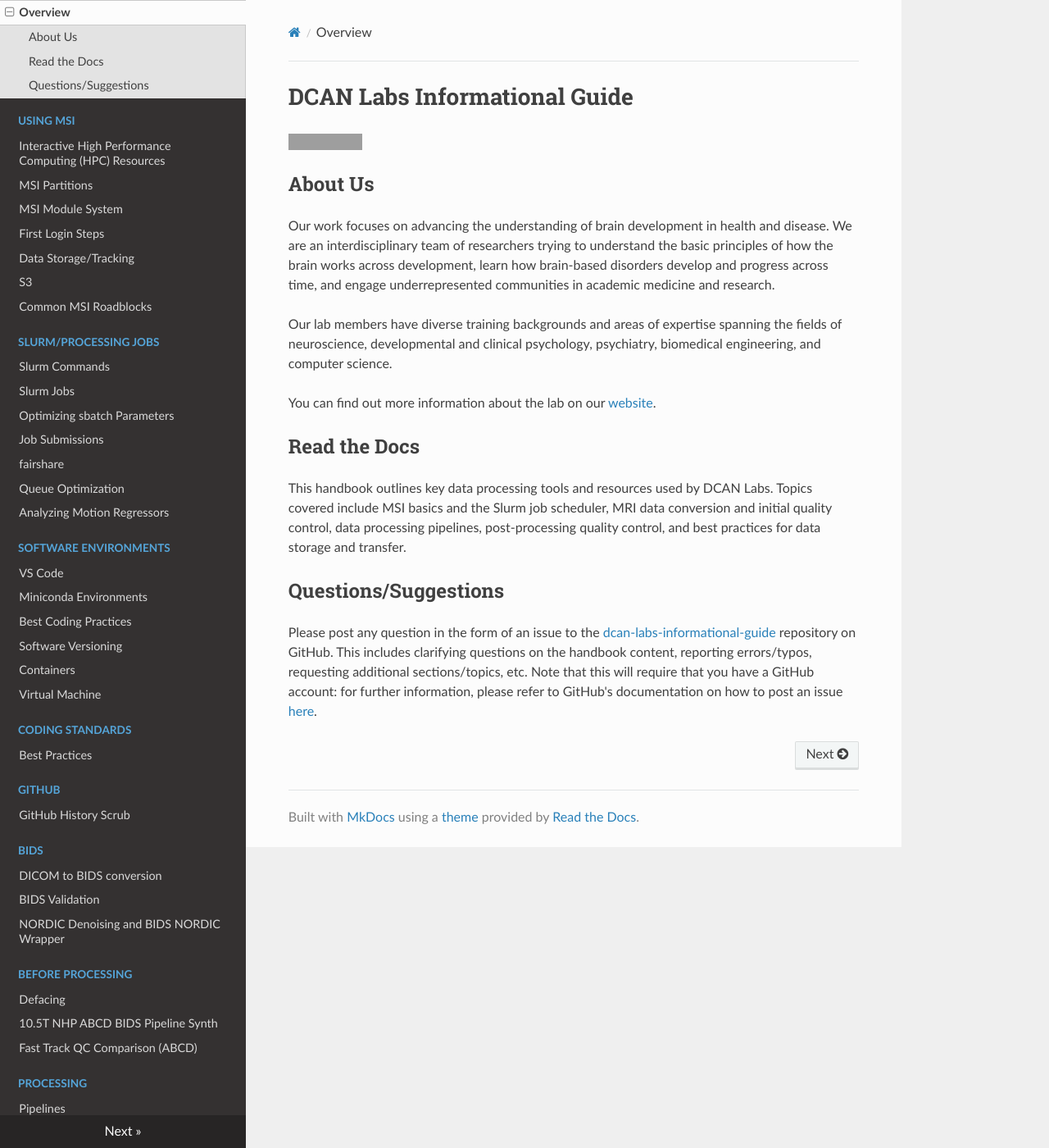
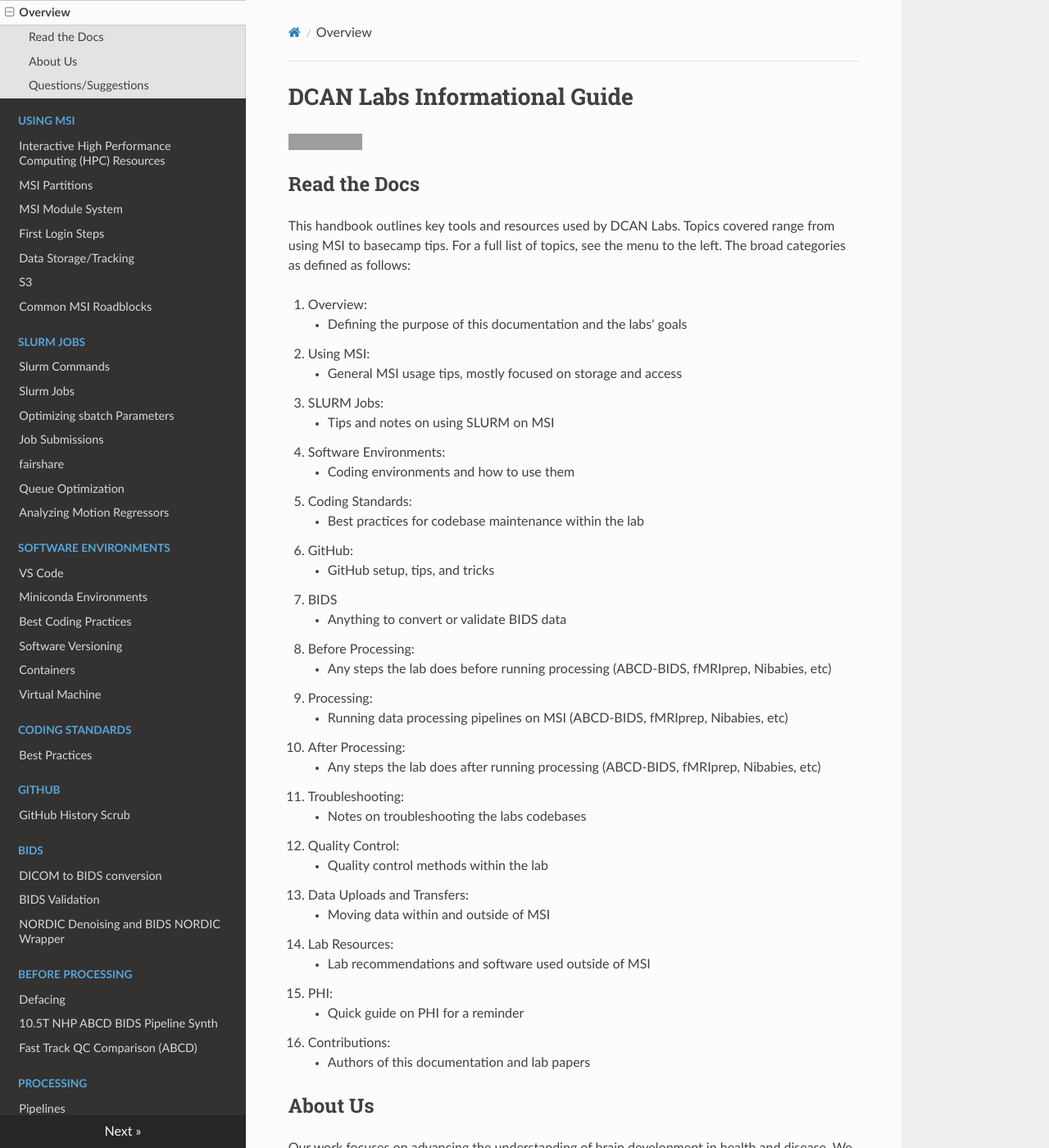
Before and after one commit to DCAN-Labs/cdni-brain, an MkDocs documentation site: the page built from docs/index.md, in a window 1280 px wide and 1400 px high. Shown: the whole window at 82% size. Built offline with MkDocs 1.6.1, drawn with Linux system fonts in a browser that asks for light colours; nearby versions of some CDN libraries; some of the changed text lies outside the part shown; grey boxes are pictures that could not be loaded.

Commit message:
Processing SOP, fixed some links, added a table of contents

````diff
--- a/docs/index.md
+++ b/docs/index.md
@@ -1,6 +1,44 @@
 # DCAN Labs Informational Guide
 
 [![DOI](https://zenodo.org/badge/DOI/10.5281/zenodo.8161443.svg)](https://doi.org/10.5281/zenodo.8161443)
+
+## Read the Docs
+
+This handbook outlines key tools and resources used by DCAN Labs. Topics covered range from using MSI to basecamp tips. For a full list of topics, see the menu to the left. The broad categories as defined as follows:
+
+1. Overview:
+    - Defining the purpose of this documentation and the labs' goals
+2. Using MSI:
+    - General MSI usage tips, mostly focused on storage and access
+3. SLURM Jobs:
+    - Tips and notes on using SLURM on MSI
+4. Software Environments:
+    - Coding environments and how to use them
+5. Coding Standards:
+    - Best practices for codebase maintenance within the lab
+6. GitHub:
+    - GitHub setup, tips, and tricks
+7. BIDS
+    - Anything to convert or validate BIDS data
+8. Before Processing:
+    - Any steps the lab does before running processing (ABCD-BIDS, fMRIprep, Nibabies, etc)
+9. Processing:
+    - Running data processing pipelines on MSI (ABCD-BIDS, fMRIprep, Nibabies, etc)
+10. After Processing:
+    - Any steps the lab does after running processing (ABCD-BIDS, fMRIprep, Nibabies, etc)
+11. Troubleshooting:
+    - Notes on troubleshooting the labs codebases
+12. Quality Control:
+    - Quality control methods within the lab
+13. Data Uploads and Transfers:
+    - Moving data within and outside of MSI
+14. Lab Resources:
+    - Lab recommendations and software used outside of MSI
+15. PHI:
+    - Quick guide on PHI for a reminder
+16. Contributions:
+    - Authors of this documentation and lab papers
+
 
 ## About Us
 
@@ -10,10 +48,7 @@ Our lab members have diverse training backgrounds and areas of expertise spannin
 
 You can find out more information about the lab on our [website](https://innovation.umn.edu/developmental-cognition-and-neuroimaging-lab/).
 
-## Read the Docs
-
-This handbook outlines key data processing tools and resources used by DCAN Labs. Topics covered include MSI basics and the Slurm job scheduler, MRI data conversion and initial quality control, data processing pipelines, post-processing quality control, and best practices for data storage and transfer.
 
 ## Questions/Suggestions
 
-Please post any question in the form of an issue to the [dcan-labs-informational-guide](https://github.com/DCAN-Labs/dcan-labs-informational-guide/issues) repository on GitHub. This includes clarifying questions on the handbook content, reporting errors/typos, requesting additional sections/topics, etc. Note that this will require that you have a GitHub account: for further information, please refer to GitHub's documentation on how to post an issue [here](https://docs.github.com/en/issues/tracking-your-work-with-issues/creating-an-issue).
+Please post any question in the form of an issue to the [dcan-labs-informational-guide](https://github.com/DCAN-Labs/dcan-labs-informational-guide/issues) repository on GitHub. This includes clarifying questions on the guide content, reporting errors/typos, requesting additional sections/topics, etc. Note that this will require that you have a GitHub account: for further information, please refer to GitHub's documentation on how to post an issue [here](https://docs.github.com/en/issues/tracking-your-work-with-issues/creating-an-issue).
--- /dev/null
+++ b/docs/processing-sop.md
@@ -0,0 +1,42 @@
+# Best Practices for Data Processing
+
+Below are steps that should be followed in order to ensure your processing efforts go as smoothly as possible.
+
+
+1. Create a basecamp data processing card for the study your processing with the codebase you are using [here](https://3.basecamp.com/5032058/buckets/32547817/card_tables/6094386297). We also recommend doing this for analysis and transfers.
+    ![Processing Card](img/processing_card.png)
+2. Add steps to your card, including everything you intend to do within this list as it applies to your codebase and study.
+    ![Processing Card to Show Steps](img/processing_card_details.png)
+3. Determine where your data is and if you need to transfer it to a new location.
+    - If your data is large on the MSI, it should be stored on the [s3](s3.md). To make this determination, see [here](storage.md).
+    - If your data is on another system (not MSI), you will need to transfer it. See [here](uploads.md) to determine the best method for your dataset.
+4. Once your data is on the MSI, determine if has been (properly) converted to BIDS.
+    - Even if the person that provided the data to you says it has been successfully converted to BIDS, you should run [CuBIDS](bids.md) on the dataset.
+    - If you're starting with DICOMs, see [here](dcm2bids.md) for BIDS conversion tips.
+    - If you have NIFTI files that are not BIDS-compliant, you will more than likely have to write a script to finish the conversion.
+5. Create a working directory in the project folder for the share you intend to work on. This is where you will put your job wrappers, logs, and status updates. Make sure to name the folder intelligently based on the study and codebase you are running.
+    - Make sure to check the `groupquota` to ensure there's room for your process.
+    ```groupquota -g share_name```
+    - Do not put ABCD information of any kind on `faird`.
+6. Copy the respective [SLURM wrapper](wrappers.md) into your working directory and make adjustments for your data location and codebase.
+    - As you make your edits, you will need to test that it works. Instructions on modifying the script and testing are [here](wrappers.md).
+    - Note: it is possible that a wrapper does not exist for your codebase already, and you will have to adapt a current one to fit your needs.
+7. Estimate the space and resources needed for your outputs by running the codebase you intend to run on all subjects on 3-5 first. For more information, see [Data Storage/Tracking](storage.md) and [Optimizing SBATCH Parameters](optimizing-sbatch-parameters.md). Adjust the resources for your jobs accordingly.
+8. Submit the rest of your jobs.
+    - Follow [Optimizing Your SLURM Queue](queue-optimization.md)
+9. Determine which subjects have been processed successfully.
+    - If you are using ABCD-BIDS, you can check the status using [our audit](status.md)
+10. Re-run the "easy to fix" errors. These include: s3 quota errors, timeouts, and out of memory errors. We have a codebase that looks for these in your error logs (ADD LINK TO PAGE ONCE IT IS MADE.)
+    - Note: it is advisable to create a new `output_logs` and `run folder` each time you submit a new batch of subjects. This will greatly improve your troubleshooting experience.
+11. Determine which subjects have been processed successfully. (Yes, again.)
+    - If you are using ABCD-BIDS, you can check the status using [our audit](status.md)
+12. Rank the remaining failed subject's errors by percentage of total subjects.
+    - If none of the errors are greater than 10%, ask the people who want the data processed if they want you to dig into the more difficult errors. This usually depends greatly on the size of the study.
+13. Create a descriptive tracking document of your subject counts.
+    - Successfully processed
+    - Failed processing categorized by why they failed
+    - Ideally, all the subjects left to process will be due to bad data, but that rarely actually occurs.
+14. Archive your work directory.
+    - Sync your working directly up to an s3 bucket that you maintain with all of your working directories.
+    - Someone will ask you questions later, and this will be where your answers are.
+15. Add your dataset to the [data tracking sheet](https://docs.google.com/spreadsheets/d/1QpKYJQqhuxoQhErBscAEev9npsd1RgKS8KdCL6FiuEo/edit#gid=0).
--- a/mkdocs.yml
+++ b/mkdocs.yml
@@ -13,7 +13,7 @@ nav:
       - Data Storage/Tracking: storage.md
       - S3: s3.md
       - Common MSI Roadblocks: roadblocks.md
-  - Slurm/Processing Jobs:
+  - SLURM Jobs:
       - Slurm Commands: slurm.md
       - Slurm Jobs: slurm-params.md
       - Optimizing sbatch Parameters: optimizing.md
@@ -44,6 +44,7 @@ nav:
       - Pipelines: pipelines.md
       - S3 Pipeline Wrappers: wrappers.md
       - Infant Pipeline Documentation: infant-doc.md
+      - Best Practices: processing-sop.md
   - After processing:
       - file-mapper: filemapper.md
       - Precision Mapping Wrapper: precision.md
````
Also changed, not shown: README.md (+1 -1 lines), docs/miniconda.md (+1 -1 lines), docs/requests.md (+5 -3 lines), docs/storage.md (+1 -1 lines), docs/img/processing_card.png (added), docs/img/processing_card_details.png (added).
